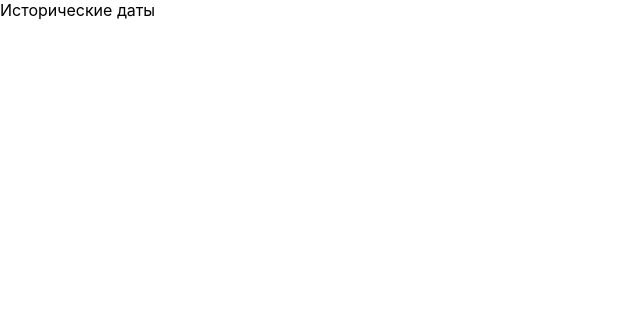
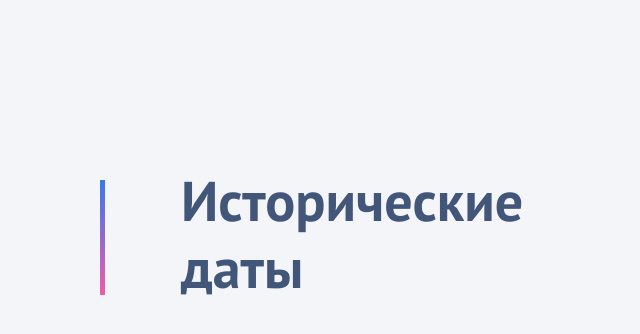
Before and after one commit to juliaanto/historical-dates, a React (Create React App) app: page / in a window 1280 px wide. Shown: the top 334 px of the page, without its empty margins (0-640 px from the left). Built offline with nearby package versions, Linux system fonts and the light colour scheme.

Commit message:
Добавлен заголовок

```diff
--- a/package.json
+++ b/package.json
@@ -13,6 +13,7 @@
     "react": "^18.2.0",
     "react-dom": "^18.2.0",
     "react-scripts": "5.0.1",
+    "styled-components": "^5.3.6",
     "typescript": "^4.9.3",
     "web-vitals": "^2.1.4"
   },
@@ -39,5 +40,8 @@
       "last 1 firefox version",
       "last 1 safari version"
     ]
+  },
+  "devDependencies": {
+    "@types/styled-components": "^5.1.26"
   }
 }
--- a/public/index.html
+++ b/public/index.html
@@ -11,6 +11,9 @@
     />
     <link rel="apple-touch-icon" href="%PUBLIC_URL%/logo192.png" />
     <link rel="manifest" href="%PUBLIC_URL%/manifest.json" />
+    <link rel="preconnect" href="https://fonts.googleapis.com">
+    <link rel="preconnect" href="https://fonts.gstatic.com" crossorigin>
+    <link href="https://fonts.googleapis.com/css2?family=PT+Sans:wght@400;700&display=swap" rel="stylesheet">
     <title>Исторические даты</title>
   </head>
   <body>
--- a/src/App.tsx
+++ b/src/App.tsx
@@ -1,8 +1,14 @@
+import GlobalStyle from './theme/globalStyle';
 import Main from './components/main/main';
+import { ThemeProvider } from 'styled-components';
+import theme from './theme/theme';
 
 function App() {
   return (
-    <Main />
+    <ThemeProvider theme={theme}>
+      <GlobalStyle />
+      <Main />
+    </ThemeProvider>
   );
 }
 
--- /dev/null
+++ b/src/components/main/main.styled.ts
@@ -0,0 +1,19 @@
+import styled from 'styled-components';
+
+const Block: any = styled.div`
+  margin-top: 167px;
+  margin-left: 100px;
+`;
+
+Block.Header = styled.h1`
+  font-weight: 700;
+  font-size: 56px;
+  line-height: 120%;
+  width: min-content;
+  padding-left: 76px;
+  border-left-width: 5px;
+  border-left-style: solid;
+  border-image: linear-gradient(to bottom, transparent 10%, #3877EE 10%, #EF5DA8 95%, transparent 95%) 1;
+`;
+
+export default Block;
--- a/src/components/main/main.tsx
+++ b/src/components/main/main.tsx
@@ -1,8 +1,10 @@
+import Block from "./main.styled";
+
 function Main() {
   return (
-    <div>
-      Исторические даты
-    </div>
+    <Block>
+      <Block.Header>Исторические даты</Block.Header>
+    </Block>
   )
 }
 
--- /dev/null
+++ b/src/theme/globalStyle.ts
@@ -0,0 +1,18 @@
+import { createGlobalStyle } from 'styled-components';
+
+const GlobalStyle = createGlobalStyle`
+  * {
+    margin: 0;
+    padding: 0;
+    box-sizing: border-box;
+    font-family: inherit;
+  }
+
+  body {
+    font-family: 'PT Sans', sans-serif;
+    background-color: ${({ theme }) => theme.color.basicLight};
+    color: ${({ theme }) => theme.color.basicDark};
+  }
+`;
+
+export default GlobalStyle;
--- /dev/null
+++ b/src/theme/theme.ts
@@ -0,0 +1,10 @@
+import { DefaultTheme } from 'styled-components';
+
+const theme: DefaultTheme = {
+  color: {
+    basicLight: '#f4f5f9',
+    basicDark: '#42567A',
+  },
+};
+
+export default theme;
```
Also changed, not shown: src/theme/styled.d.ts (added, +10 -0 lines), 1 other file (tests, documents, lock files or other folders).
